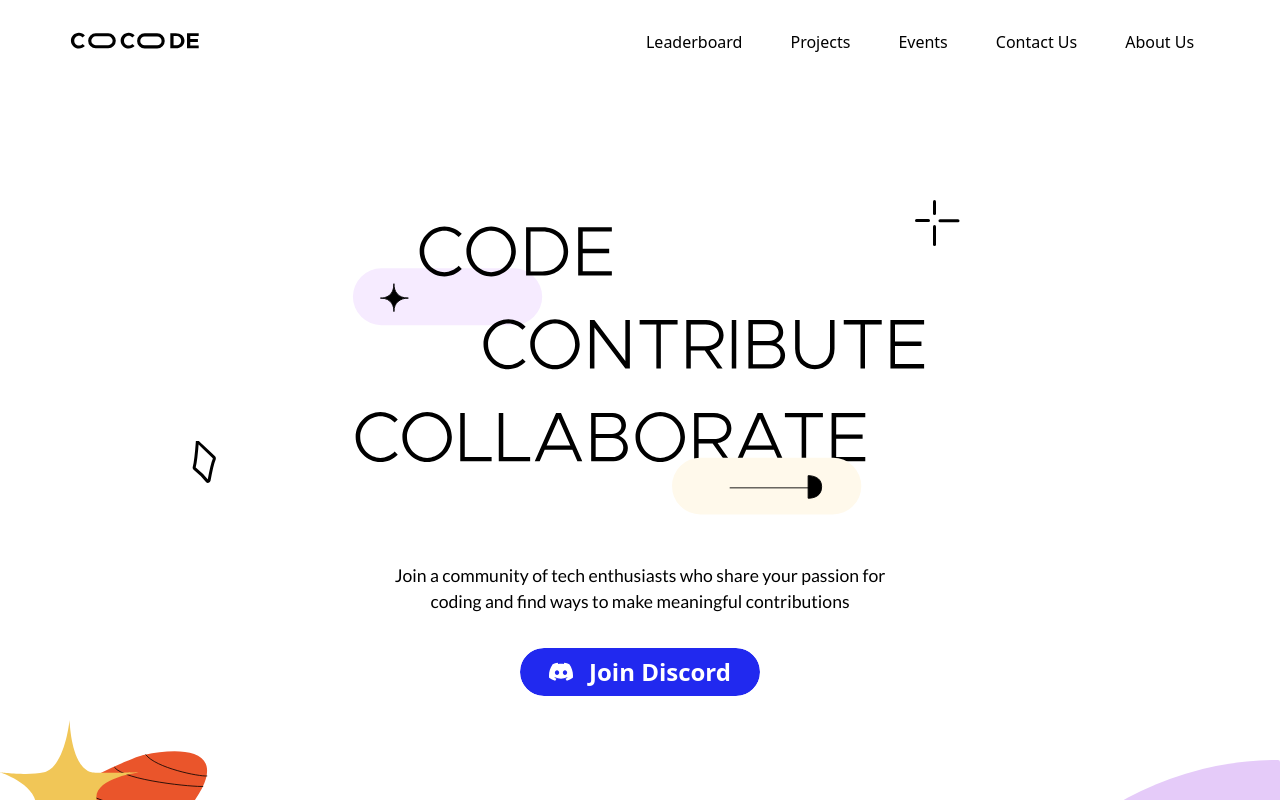
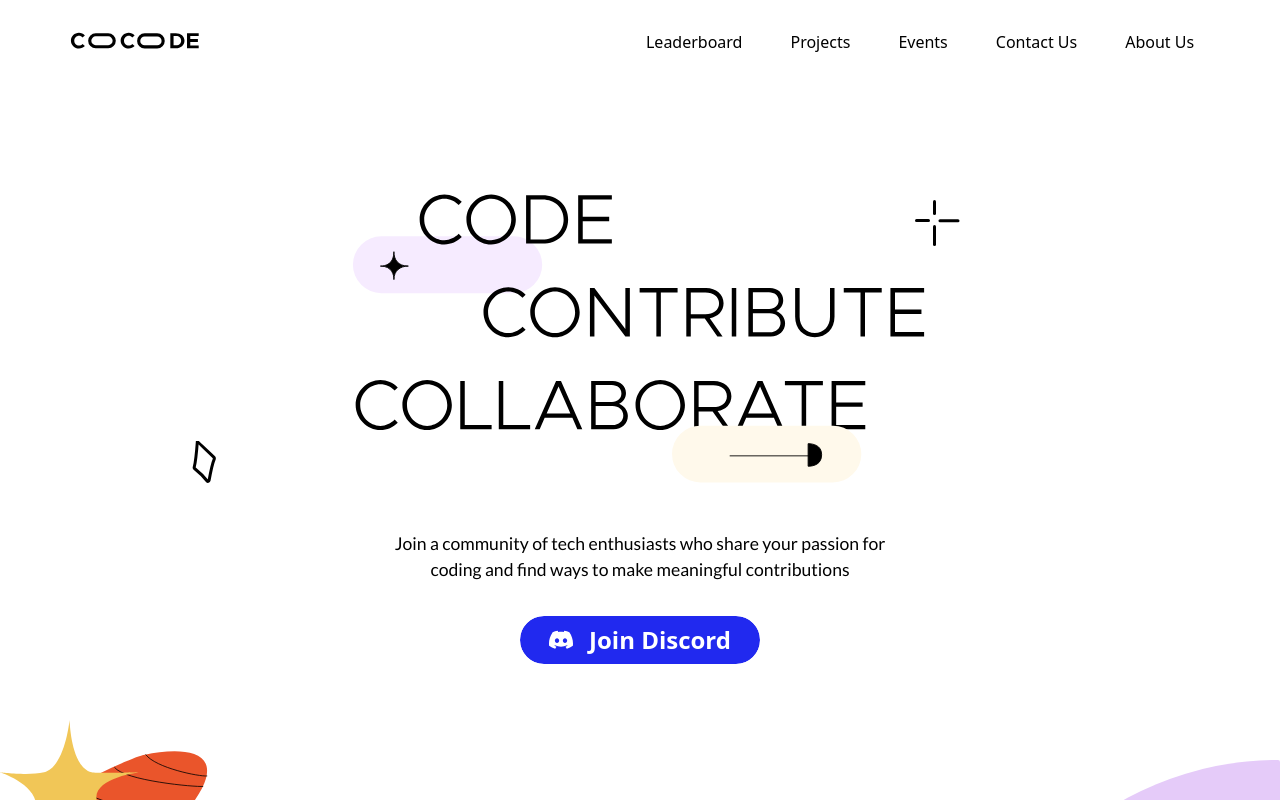
Before and after one commit to thecocode/cocode-client, a React (Create React App) app: page / in a window 1280 px wide. Shown: the top 800 px of the page. Built offline with nearby package versions, Linux system fonts and the light colour scheme.

Commit message:
style : reduced top margin

```diff
--- a/src/components/Hero/index.tsx
+++ b/src/components/Hero/index.tsx
@@ -6,7 +6,7 @@ export function Hero() {
   const { screenType } = useMediaQuery();
   return (
     <div className='relative py-12'>
-      <h1 className='w-[90%] flex items-center justify-center mx-auto mt-16'>
+      <h1 className='w-[90%] flex items-center justify-center mx-auto mt-8'>
         <div className='absolute -z-10 mx-auto text-transparent'>CODE CONTRIBUTE COLLABORATE</div>
         <svg
           width='639'
```
